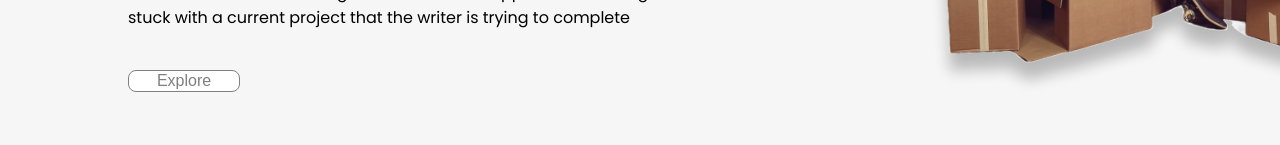
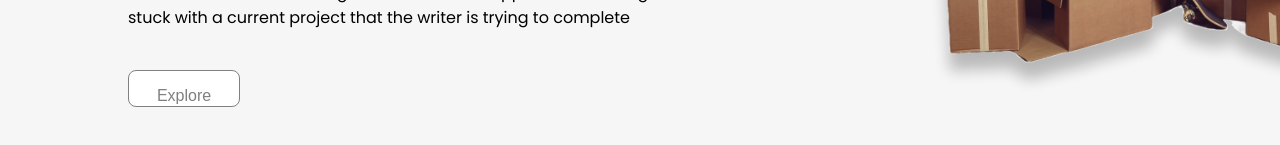
Before and after one commit to disara7/UniStore-web-project, a React (Create React App) app: page /preloved in a window 1280 px wide. Shown: the part 433-578 px from the top of the page. Built offline with nearby package versions, Linux system fonts and the light colour scheme.

Commit message:
added footer

```diff
--- a/src/App.js
+++ b/src/App.js
@@ -8,7 +8,7 @@ import Product from './Pages/home/product';
 import { BrowserRouter, Routes, Route } from 'react-router-dom';
 import Cart from './Pages/home/cart';
 import Login from './Pages/home/login';
-import CraftsWorld from './Pages/home/craftsworld';
+import CraftsWorld from './Pages/home/CraftsWorld/craftsworld';
 
 
 function App() {
--- a/src/Pages/home/craftsworld.jsx
+++ b/src/Pages/home/CraftsWorld/craftsworld.jsx
@@ -1,4 +1,5 @@
 import React from 'react'
+import './craftsworld.css'
 
 const CraftsWorld = () => {
   return (
--- a/src/Pages/home/Preloved/preloved.css
+++ b/src/Pages/home/Preloved/preloved.css
@@ -28,12 +28,13 @@
 }
 
 .preloved button{
-    padding-left: 1rem;
-    padding-right: 1rem;
+    padding: 1rem;
     margin-left: 0rem;
     margin-right: 2.5rem;
-    justify-content: left;
-    justify-self: left;
+    justify-content: center;
+    justify-self: center;
+    align-items: center;
+    padding-bottom: 0.5rem;
 }
 
 .preloved img{
```
Also changed, not shown: src/Components/footer/Footer.jsx (added, +29 -0 lines), src/Components/footer/footer.css (added), src/Pages/home/CraftsWorld/craftsworld.css (added).
